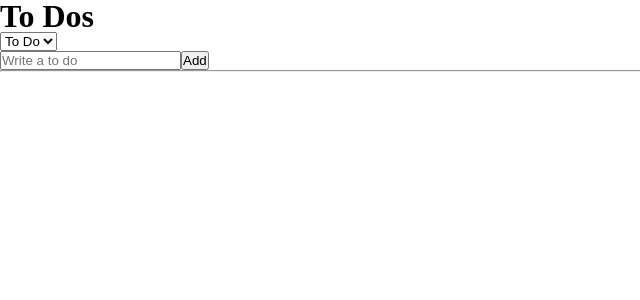
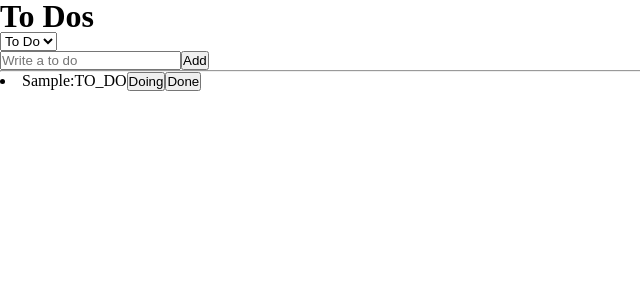
Before and after one commit to phk9436/reactMasterClass, a React (Create React App) app: page / in a window 1280 px wide. Both pictures are taken after typing "Sample" into the empty fields and a click on the button "Add". Shown: the top 300 px of the page, without its empty margins (0-640 px from the left). Built offline with nearby package versions, Linux system fonts and the light colour scheme.

Commit message:
[Feat] recoil selector를 이용한 실습 3

```diff
--- a/src/atoms/atoms.ts
+++ b/src/atoms/atoms.ts
@@ -1,9 +1,15 @@
 import { atom, selector } from "recoil";
+
+export enum Categories {
+  "TO_DO" = "TO_DO",
+  "DOING" = "DOING",
+  "DONE" = "DONE"
+}
 
 export interface IToDo {
   text: string;
   id: number;
-  category: "TO_DO" | "DOING" | "DONE";
+  category: Categories;
 }
 
 export const toDoState = atom<IToDo[]>({
@@ -11,19 +17,16 @@ export const toDoState = atom<IToDo[]>({
   default: [],
 });
 
-export const categoryState = atom<IToDo["category"]>({
+export const categoryState = atom<Categories>({
   key: "category",
-  default: "TO_DO",
+  default: Categories.TO_DO,
 });
 
 export const toDoSelector = selector({
   key: "keyToDoSelector",
   get: ({ get }) => {
     const toDos = get(toDoState);
-    return [
-      toDos.filter((e) => e.category === "TO_DO"),
-      toDos.filter((e) => e.category === "DOING"),
-      toDos.filter((e) => e.category === "DONE"),
-    ];
+    const category = get(categoryState);
+    return toDos.filter((e) => e.category === category);
   },
 });
--- a/src/components/Todo.tsx
+++ b/src/components/Todo.tsx
@@ -1,15 +1,10 @@
 import { useSetRecoilState } from "recoil";
 import { toDoState } from "atoms/atoms";
+import { Categories, IToDo } from "atoms/atoms";
 
-interface data {
-  text: string;
-  id: number;
-  category: "TO_DO" | "DOING" | "DONE";
-}
-
-function Todo({ text, id, category }: data) {
+function Todo({ text, id, category }: IToDo) {
   const setToDos = useSetRecoilState(toDoState);
-  const changeCat = (category: data["category"]) => {
+  const changeCat = (category: Categories) => {
     setToDos((state) =>
       state.map((e) => {
         if (e.id === id) {
@@ -23,18 +18,18 @@ function Todo({ text, id, category }: data) {
   return (
     <li>
       <span>{`${text}:${category}`}</span>
-      {category !== "TO_DO" && (
-        <button type="button" onClick={() => changeCat("TO_DO")}>
+      {category !== Categories.TO_DO && (
+        <button type="button" onClick={() => changeCat(Categories.TO_DO)}>
           Todo
         </button>
       )}
-      {category !== "DOING" && (
-        <button type="button" onClick={() => changeCat("DOING")}>
+      {category !== Categories.DOING && (
+        <button type="button" onClick={() => changeCat(Categories.DOING)}>
           Doing
         </button>
       )}
-      {category !== "DONE" && (
-        <button type="button" onClick={() => changeCat("DONE")}>
+      {category !== Categories.DONE && (
+        <button type="button" onClick={() => changeCat(Categories.DONE)}>
           Done
         </button>
       )}
--- a/src/pages/TodoList.tsx
+++ b/src/pages/TodoList.tsx
@@ -1,29 +1,29 @@
 import { useRecoilValue, useSetRecoilState } from "recoil";
-import { categoryState, toDoSelector, IToDo, toDoState } from "atoms/atoms";
+import { categoryState, toDoSelector, Categories } from "atoms/atoms";
 import CreateTodo from "components/CreateTodo";
 import Todo from "components/Todo";
 import React from "react";
 
 function TodoList() {
-  const toDos = useRecoilValue(toDoState);
-  const [toDo, doing, done] = useRecoilValue(toDoSelector);
-  const setCategoryState = useSetRecoilState<IToDo["category"]>(categoryState)
-  const onInput = (e:React.FormEvent<HTMLSelectElement>) => {
-    const categoryVal = e.currentTarget.value as IToDo["category"];
+  const toDoData = useRecoilValue(toDoSelector);
+  const setCategoryState = useSetRecoilState<Categories>(categoryState);
+  const onInput = (e: React.FormEvent<HTMLSelectElement>) => {
+    const categoryVal = e.currentTarget.value as Categories;
     setCategoryState(categoryVal);
-  }
-  console.log(toDos);
+  };
   return (
     <div>
       <h1>To Dos</h1>
       <select name="" id="" onInput={onInput}>
-        <option value="TO_DO">To Do</option>
-        <option value="DOING">Doing</option>
-        <option value="DONE">Done</option>
+        <option value={Categories.TO_DO}>To Do</option>
+        <option value={Categories.DOING}>Doing</option>
+        <option value={Categories.DONE}>Done</option>
       </select>
       <CreateTodo />
       <hr />
-
+      {toDoData.map((e) => (
+        <Todo key={e.id} {...e} />
+      ))}
     </div>
   );
 }
```
